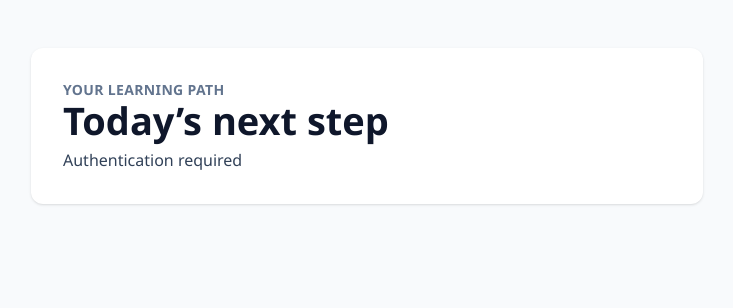
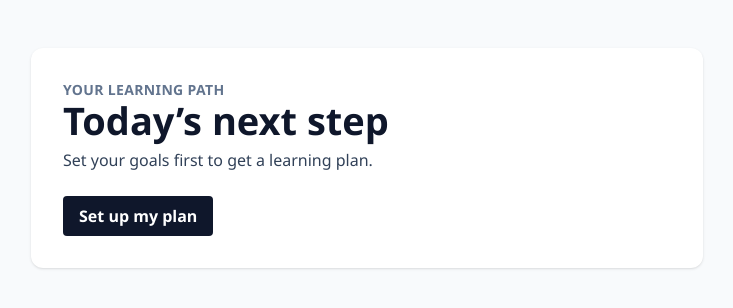
Before and after one commit to AdithyaDevi3/Leetcode-App, a Next.js app in the folder apps/web/: page /learn in a window 1280 px wide. Shown: the top 308 px of the page, without its empty margins (273-1006 px from the left). Built offline with nearby package versions, Linux system fonts and the light colour scheme; no server answers.

Commit message:
feat: connect local learner journey

```diff
--- a/apps/web/src/app/learn/page.tsx
+++ b/apps/web/src/app/learn/page.tsx
@@ -2,6 +2,7 @@
 
 import Link from 'next/link';
 import { useEffect, useState } from 'react';
+import { buildLocalLearningPlan, readLocalLearnerProfile } from '@/lib/local-learner';
 
 type Plan = { pace: string; suggestedTopics: string[]; explanation: string };
 
@@ -9,14 +10,15 @@ export default function LearnPage() {
   const [plan, setPlan] = useState<Plan | null>(null);
   const [message, setMessage] = useState('Loading your learning plan…');
   useEffect(() => {
-    void fetch('/api/learner/plan').then(async (response) => ({ response, body: await response.json().catch(() => null) }))
-      .then(({ response, body }) => {
-        if (response.ok && body?.plan) { setPlan(body.plan); setMessage(''); return; }
-        setMessage(response.status === 404 ? 'Set your goals first to get a learning plan.' : body?.error ?? 'Unable to load your learning plan.');
-      }).catch(() => setMessage('Unable to load your learning plan.'));
+    const timer = window.setTimeout(() => {
+      const profile = readLocalLearnerProfile();
+      if (profile) { setPlan(buildLocalLearningPlan(profile)); setMessage(''); return; }
+      setMessage('Set your goals first to get a learning plan.');
+    }, 0);
+    return () => window.clearTimeout(timer);
   }, []);
   return <main className="min-h-screen bg-slate-50 px-6 py-12 text-slate-900"><section className="mx-auto max-w-2xl rounded-xl bg-white p-8 shadow-sm">
     <p className="text-sm font-semibold uppercase tracking-wide text-slate-500">Your learning path</p><h1 className="mt-2 text-3xl font-bold">Today’s next step</h1>
-    {plan ? <><p className="mt-4 text-slate-700">{plan.explanation}</p><p className="mt-4 text-sm text-slate-500">Pace: {plan.pace}</p><ol className="mt-5 list-decimal space-y-2 pl-5">{plan.suggestedTopics.map((topic) => <li key={topic}>{topic}</li>)}</ol><Link className="mt-8 inline-block rounded bg-slate-900 px-4 py-2 font-semibold text-white" href="/">Start practice</Link></> : <><p className="mt-4 text-slate-700" aria-live="polite">{message}</p>{message.startsWith('Set your goals') ? <Link className="mt-6 inline-block rounded bg-slate-900 px-4 py-2 font-semibold text-white" href="/onboarding">Set up my plan</Link> : null}</>}
+    {plan ? <><p className="mt-4 text-slate-700">{plan.explanation}</p><p className="mt-4 text-sm text-slate-500">Pace: {plan.pace}</p><ol className="mt-5 list-decimal space-y-2 pl-5">{plan.suggestedTopics.map((topic) => <li key={topic}>{topic}</li>)}</ol><Link className="mt-8 inline-block rounded bg-slate-900 px-4 py-2 font-semibold text-white" href="/practice">Start practice</Link></> : <><p className="mt-4 text-slate-700" aria-live="polite">{message}</p>{message.startsWith('Set your goals') ? <Link className="mt-6 inline-block rounded bg-slate-900 px-4 py-2 font-semibold text-white" href="/onboarding">Set up my plan</Link> : null}</>}
   </section></main>;
 }
--- a/apps/web/src/app/onboarding/page.tsx
+++ b/apps/web/src/app/onboarding/page.tsx
@@ -1,27 +1,25 @@
 'use client';
 
+import Link from 'next/link';
 import { FormEvent, useEffect, useState } from 'react';
-
-type Profile = { goal: 'interview' | 'coursework' | 'career_change' | 'exploration'; experience: 'new' | 'some' | 'experienced'; preferredLanguage: 'typescript' | 'python'; weeklyMinutes: number; timezone: string; diagnosticOptIn: boolean };
-const initialProfile: Profile = { goal: 'interview', experience: 'new', preferredLanguage: 'typescript', weeklyMinutes: 120, timezone: Intl.DateTimeFormat().resolvedOptions().timeZone || 'UTC', diagnosticOptIn: false };
+import { buildLocalLearningPlan, defaultLocalLearnerProfile, readLocalLearnerProfile, writeLocalLearnerProfile, type LocalLearnerProfile } from '@/lib/local-learner';
 
 export default function OnboardingPage() {
-  const [profile, setProfile] = useState<Profile>(initialProfile);
+  const [profile, setProfile] = useState<LocalLearnerProfile>(defaultLocalLearnerProfile);
   const [message, setMessage] = useState('');
-  useEffect(() => { void fetch('/api/learner/profile').then((response) => response.ok ? response.json() : null).then((body) => { if (body?.profile) setProfile((current) => ({ ...current, ...body.profile })); }); }, []);
+  useEffect(() => { const timer = window.setTimeout(() => { const saved = readLocalLearnerProfile(); if (saved) setProfile(saved); }, 0); return () => window.clearTimeout(timer); }, []);
   const save = async (event: FormEvent) => {
-    event.preventDefault(); setMessage('Saving your plan…');
-    const response = await fetch('/api/learner/profile', { method: 'PUT', headers: { 'Content-Type': 'application/json' }, body: JSON.stringify(profile) });
-    const body = await response.json().catch(() => null) as { plan?: { explanation: string; suggestedTopics: string[] }; error?: string } | null;
-    setMessage(response.ok && body?.plan ? `${body.plan.explanation} Start with: ${body.plan.suggestedTopics.join(', ')}.` : body?.error ?? 'Unable to save your profile.');
+    event.preventDefault(); writeLocalLearnerProfile(profile);
+    const plan = buildLocalLearningPlan(profile);
+    setMessage(`Saved locally. ${plan.explanation} Start with: ${plan.suggestedTopics.join(', ')}.`);
   };
   return <main className="min-h-screen bg-slate-50 px-6 py-12 text-slate-900"><form className="mx-auto max-w-xl space-y-6 rounded-xl bg-white p-8 shadow-sm" onSubmit={save}>
     <div><p className="text-sm font-semibold uppercase tracking-wide text-slate-500">Personalize Method</p><h1 className="mt-2 text-3xl font-bold">Build your learning plan</h1></div>
-    <label className="block">Goal<select className="mt-1 w-full rounded border p-2" value={profile.goal} onChange={(event) => setProfile({ ...profile, goal: event.target.value as Profile['goal'] })}><option value="interview">Interview preparation</option><option value="coursework">Coursework</option><option value="career_change">Career change</option><option value="exploration">Exploration</option></select></label>
-    <label className="block">Experience<select className="mt-1 w-full rounded border p-2" value={profile.experience} onChange={(event) => setProfile({ ...profile, experience: event.target.value as Profile['experience'] })}><option value="new">New to algorithms</option><option value="some">Some experience</option><option value="experienced">Experienced</option></select></label>
+    <label className="block">Goal<select className="mt-1 w-full rounded border p-2" value={profile.goal} onChange={(event) => setProfile({ ...profile, goal: event.target.value as LocalLearnerProfile['goal'] })}><option value="interview">Interview preparation</option><option value="coursework">Coursework</option><option value="career_change">Career change</option><option value="exploration">Exploration</option></select></label>
+    <label className="block">Experience<select className="mt-1 w-full rounded border p-2" value={profile.experience} onChange={(event) => setProfile({ ...profile, experience: event.target.value as LocalLearnerProfile['experience'] })}><option value="new">New to algorithms</option><option value="some">Some experience</option><option value="experienced">Experienced</option></select></label>
     <label className="block">Weekly minutes<input className="mt-1 w-full rounded border p-2" min="30" max="1680" type="number" value={profile.weeklyMinutes} onChange={(event) => setProfile({ ...profile, weeklyMinutes: Number(event.target.value) })} /></label>
     <label className="flex gap-2"><input checked={profile.diagnosticOptIn} type="checkbox" onChange={(event) => setProfile({ ...profile, diagnosticOptIn: event.target.checked })} /> Include an optional diagnostic in my plan</label>
     <button className="rounded bg-slate-900 px-4 py-2 font-semibold text-white" type="submit">Save plan</button>
-    {message ? <p aria-live="polite" className="text-slate-600">{message}</p> : null}
+    {message ? <p aria-live="polite" className="text-slate-600">{message}</p> : null}{message ? <Link className="inline-block font-semibold underline" href="/learn">View my learning path</Link> : null}
   </form></main>;
 }
--- a/apps/web/src/app/page.tsx
+++ b/apps/web/src/app/page.tsx
@@ -6,7 +6,7 @@ export default function Home() {
       <div>
         <p className="text-sm font-semibold uppercase tracking-[0.2em] text-cyan-300">Method</p>
         <h1 className="mt-5 max-w-3xl text-4xl font-bold tracking-tight sm:text-6xl">Learn the reasoning before the syntax.</h1>
-        <p className="mt-6 max-w-2xl text-lg leading-8 text-slate-300">Practice algorithms in structured English, receive evidence-based feedback, and move into code only when your plan is ready.</p>
+        <p className="mt-6 max-w-2xl text-lg leading-8 text-slate-300">Practice algorithms in structured English, receive evidence-based feedback, and move into code only when your plan is ready. Your learning plan and drafts work locally in this browser.</p>
         <div className="mt-9 flex flex-wrap gap-3">
           <Link className="rounded-lg bg-cyan-300 px-5 py-3 font-semibold text-slate-950 transition hover:bg-cyan-200" href="/practice">Start a practice session</Link>
           <Link className="rounded-lg border border-slate-600 px-5 py-3 font-semibold text-slate-100 transition hover:border-slate-300" href="/onboarding">Build my learning plan</Link>
```
